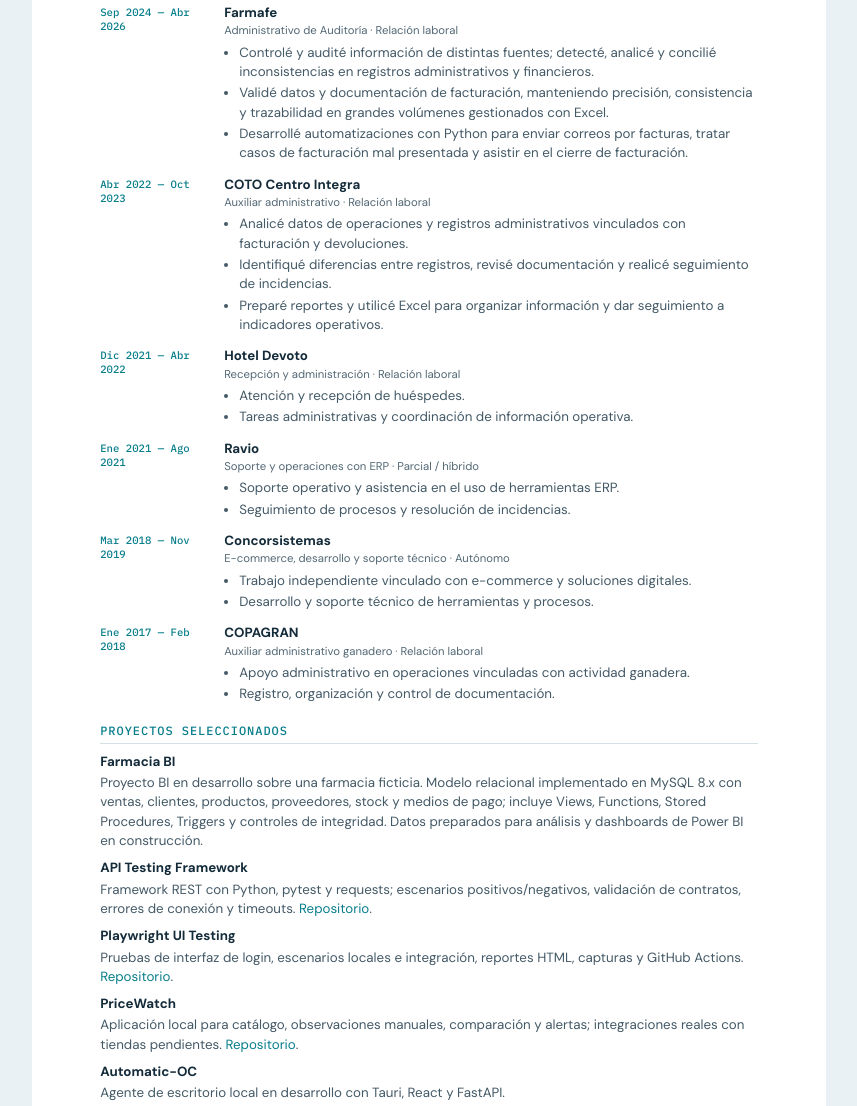
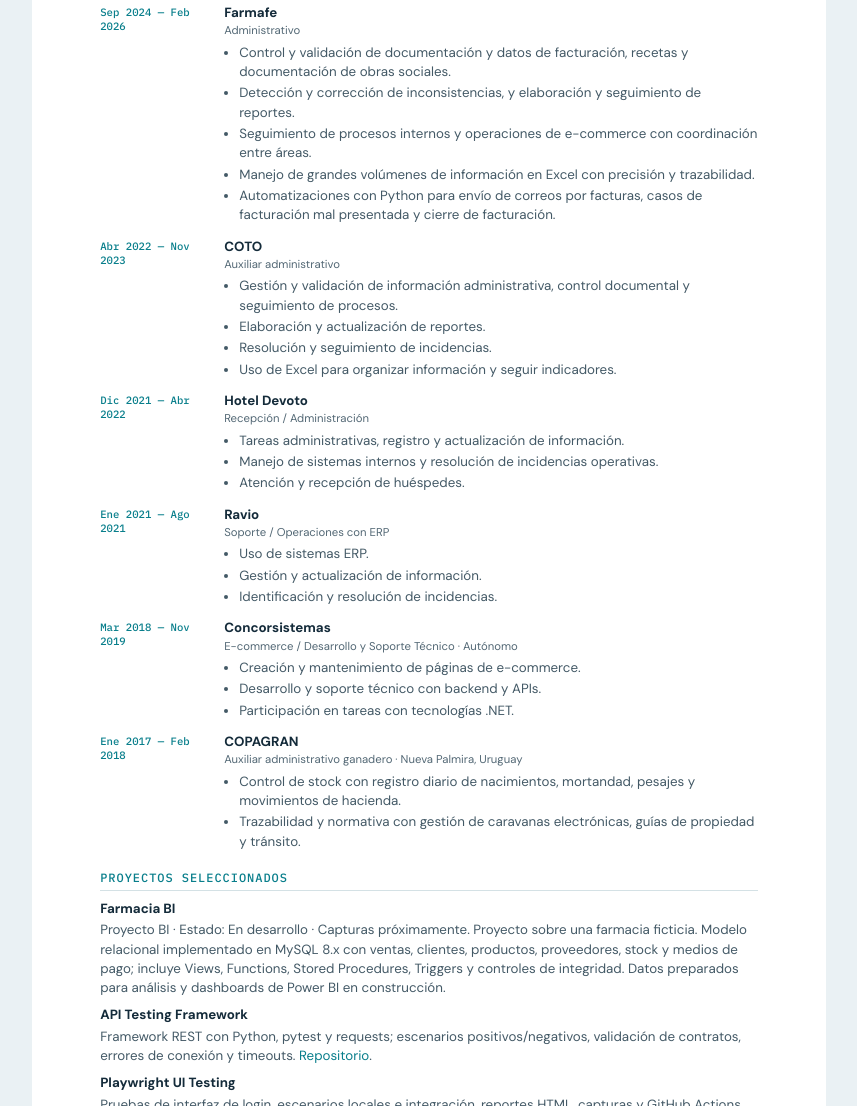
Before and after one commit to agustiininicabral/html, a plain HTML site: page cv.html in a window 1280 px wide. Shown: the part 576-1682 px from the top of the page, without its empty margins (211-1068 px from the left). Drawn offline with Linux system fonts and the light colour scheme.

Commit message:
Align bilingual CVs with verified employment history

```diff
--- a/cv.html
+++ b/cv.html
@@ -2,6 +2,9 @@
 <html lang="es-AR">
 <head>
 <meta charset="utf-8"><meta name="viewport" content="width=device-width,initial-scale=1">
+<meta property="og:locale" content="es_AR">
+<meta property="og:title" content="Agustín Cabral — CV profesional">
+<meta property="og:description" content="CV de Agustín Cabral — QA Automation, análisis de datos y tecnología.">
 <meta name="description" content="CV de Agustín Cabral — QA Automation, Data Analytics y tecnología.">
 <title>Agustín Cabral — CV</title>
 <link rel="preconnect" href="https://fonts.googleapis.com"><link rel="preconnect" href="https://fonts.gstatic.com" crossorigin>
@@ -23,28 +26,26 @@
 <p class="skill-line"><strong>Automatización:</strong> Git, GitHub Actions.</p>
 <p class="skill-line"><strong>Gestión:</strong> </p>
 </div></section>
-<section class="section"><h2>Experiencia laboral</h2>
-<div class="job"><div class="date">Sep 2024 — Abr 2026</div><div><h3>Farmafe</h3><p class="meta">Administrativo de Auditoría · Relación laboral</p><ul><li>Controlé y audité información de distintas fuentes; detecté, analicé y concilié inconsistencias en registros administrativos y financieros.</li><li>Validé datos y documentación de facturación, manteniendo precisión, consistencia y trazabilidad en grandes volúmenes gestionados con Excel.</li><li>Desarrollé automatizaciones con Python para enviar correos por facturas, tratar casos de facturación mal presentada y asistir en el cierre de facturación.</li></ul></div></div>
-<div class="job"><div class="date">Abr 2022 — Oct 2023</div><div><h3>COTO Centro Integra</h3><p class="meta">Auxiliar administrativo · Relación laboral</p><ul><li>Analicé datos de operaciones y registros administrativos vinculados con facturación y devoluciones.</li><li>Identifiqué diferencias entre registros, revisé documentación y realicé seguimiento de incidencias.</li><li>Preparé reportes y utilicé Excel para organizar información y dar seguimiento a indicadores operativos.</li></ul></div></div>
-<div class="job"><div class="date">Dic 2021 — Abr 2022</div><div><h3>Hotel Devoto</h3><p class="meta">Recepción y administración · Relación laboral</p><ul><li>Atención y recepción de huéspedes.</li><li>Tareas administrativas y coordinación de información operativa.</li></ul></div></div>
-<div class="job"><div class="date">Ene 2021 — Ago 2021</div><div><h3>Ravio</h3><p class="meta">Soporte y operaciones con ERP · Parcial / híbrido</p><ul><li>Soporte operativo y asistencia en el uso de herramientas ERP.</li><li>Seguimiento de procesos y resolución de incidencias.</li></ul></div></div>
-<div class="job"><div class="date">Mar 2018 — Nov 2019</div><div><h3>Concorsistemas</h3><p class="meta">E-commerce, desarrollo y soporte técnico · Autónomo</p><ul><li>Trabajo independiente vinculado con e-commerce y soluciones digitales.</li><li>Desarrollo y soporte técnico de herramientas y procesos.</li></ul></div></div>
-<div class="job"><div class="date">Ene 2017 — Feb 2018</div><div><h3>COPAGRAN</h3><p class="meta">Auxiliar administrativo ganadero · Relación laboral</p><ul><li>Apoyo administrativo en operaciones vinculadas con actividad ganadera.</li><li>Registro, organización y control de documentación.</li></ul></div></div>
-</section>
+<section class="section"><h2>Experiencia laboral</h2><div class="job"><div class="date">Sep 2024 — Feb 2026</div><div><h3>Farmafe</h3><p class="meta">Administrativo</p><ul><li>Control y validación de documentación y datos de facturación, recetas y documentación de obras sociales.</li><li>Detección y corrección de inconsistencias, y elaboración y seguimiento de reportes.</li><li>Seguimiento de procesos internos y operaciones de e-commerce con coordinación entre áreas.</li><li>Manejo de grandes volúmenes de información en Excel con precisión y trazabilidad.</li><li>Automatizaciones con Python para envío de correos por facturas, casos de facturación mal presentada y cierre de facturación.</li></ul></div></div>
+<div class="job"><div class="date">Abr 2022 — Nov 2023</div><div><h3>COTO</h3><p class="meta">Auxiliar administrativo</p><ul><li>Gestión y validación de información administrativa, control documental y seguimiento de procesos.</li><li>Elaboración y actualización de reportes.</li><li>Resolución y seguimiento de incidencias.</li><li>Uso de Excel para organizar información y seguir indicadores.</li></ul></div></div>
+<div class="job"><div class="date">Dic 2021 — Abr 2022</div><div><h3>Hotel Devoto</h3><p class="meta">Recepción / Administración</p><ul><li>Tareas administrativas, registro y actualización de información.</li><li>Manejo de sistemas internos y resolución de incidencias operativas.</li><li>Atención y recepción de huéspedes.</li></ul></div></div>
+<div class="job"><div class="date">Ene 2021 — Ago 2021</div><div><h3>Ravio</h3><p class="meta">Soporte / Operaciones con ERP</p><ul><li>Uso de sistemas ERP.</li><li>Gestión y actualización de información.</li><li>Identificación y resolución de incidencias.</li></ul></div></div>
+<div class="job"><div class="date">Mar 2018 — Nov 2019</div><div><h3>Concorsistemas</h3><p class="meta">E-commerce / Desarrollo y Soporte Técnico · Autónomo</p><ul><li>Creación y mantenimiento de páginas de e-commerce.</li><li>Desarrollo y soporte técnico con backend y APIs.</li><li>Participación en tareas con tecnologías .NET.</li></ul></div></div>
+<div class="job"><div class="date">Ene 2017 — Feb 2018</div><div><h3>COPAGRAN</h3><p class="meta">Auxiliar administrativo ganadero · Nueva Palmira, Uruguay</p><ul><li>Control de stock con registro diario de nacimientos, mortandad, pesajes y movimientos de hacienda.</li><li>Trazabilidad y normativa con gestión de caravanas electrónicas, guías de propiedad y tránsito.</li></ul></div></div></section>
 <section class="section"><h2>Proyectos seleccionados</h2>
-<div class="project"><h3>Farmacia BI</h3><p>Proyecto BI en desarrollo sobre una farmacia ficticia. Modelo relacional implementado en MySQL 8.x con ventas, clientes, productos, proveedores, stock y medios de pago; incluye Views, Functions, Stored Procedures, Triggers y controles de integridad. Datos preparados para análisis y dashboards de Power BI en construcción.</p></div>
+<div class="project"><h3>Farmacia BI</h3><p>Proyecto BI · Estado: En desarrollo · Capturas próximamente. Proyecto sobre una farmacia ficticia. Modelo relacional implementado en MySQL 8.x con ventas, clientes, productos, proveedores, stock y medios de pago; incluye Views, Functions, Stored Procedures, Triggers y controles de integridad. Datos preparados para análisis y dashboards de Power BI en construcción.</p></div>
 <div class="project"><h3>API Testing Framework</h3><p>Framework REST con Python, pytest y requests; escenarios positivos/negativos, validación de contratos, errores de conexión y timeouts. <a href="https://github.com/agustiininicabral/api-testing-framework">Repositorio</a>.</p></div>
 <div class="project"><h3>Playwright UI Testing</h3><p>Pruebas de interfaz de login, escenarios locales e integración, reportes HTML, capturas y GitHub Actions. <a href="https://github.com/agustiininicabral/playwright-ui-testing">Repositorio</a>.</p></div>
 <div class="project"><h3>PriceWatch</h3><p>Aplicación local para catálogo, observaciones manuales, comparación y alertas; integraciones reales con tiendas pendientes. <a href="https://github.com/agustiininicabral/pricewatch">Repositorio</a>.</p></div>
 <div class="project"><h3>Automatic-OC</h3><p>Agente de escritorio local en desarrollo con Tauri, React y FastAPI.</p></div>
-<div class="project"><h3>n8n Automation Portfolio</h3><p>Ocho workflows educativos con validaciones automatizadas; importación y ejecución real pendientes de verificar. <a href="https://github.com/agustiininicabral/n8n-automation-portfolio">Repositorio</a>.</p></div>
+<div class="project"><h3>n8n Automation Portfolio</h3><p>Estado: Pendiente de validar. Ocho workflows educativos con validaciones automatizadas; importación y ejecución real pendientes de verificar. <a href="https://github.com/agustiininicabral/n8n-automation-portfolio">Repositorio</a>.</p></div>
 </section>
 <section class="section"><h2>Formación académica</h2>
 <div class="edu"><strong>ITBA — Ingeniería en Petróleo</strong><span>Mar 2021 — Ago 2024 · 33 materias aprobadas, con base en matemática, estadística y programación.</span></div>
 <div class="edu"><strong>UTN — Análisis de Sistemas</strong><span>Feb 2017 — Mar 2019 · Análisis de Sistemas, cursado parcial.</span></div>
 </section>
 <section class="section"><h2>Cursos y certificaciones</h2><div class="courses">
-<div><h3>Gestión de proyectos</h3><ul><li>IBM — Project Management Fundamentals (nov. 2026).</li><li>Academia 3E — Metodologías ágiles, 20 h: Scrum, Kanban y Design Thinking (nov. 2026).</li><li>Santander — Gestión efectiva de proyectos y equipos (2026).</li></ul></div>
+<div><h3>Gestión de proyectos</h3><ul><li>IBM — Project Management Fundamentals (nov. 2026).</li><!-- Credly verification URL: add only when a verified link is available. --><li>Academia 3E — Metodologías ágiles, 20 h: Scrum, Kanban y Design Thinking (nov. 2026).</li><li>Santander — Gestión efectiva de proyectos y equipos (2026).</li></ul></div>
 <div><h3>Datos y BI</h3><ul><li>Coderhouse — Data Analytics Flex (oct.–dic. 2025).</li><li>Santander — Python (oct. 2026).</li><li>Santander — Power BI Intermedio: Análisis y Modelado de Datos (sept. 2026).</li><li>LinkedIn Learning — Desafíos IT: consultas SQL; Obtención y preparación de datos con Power Query (PL-300); SQL Server 2019 esencial; Aprende SAP ERP; Bases de datos SQL en Microsoft Fabric; Azure: Bases de datos SQL (dic. 2025).</li><li>Santander — Excel y herramientas para internacionalizar pymes (2026).</li></ul></div>
 <div><h3>QA & Testing</h3><ul><li>Coderhouse — Testing QA Manual (nov. 2025–feb. 2026; certificado emitido en mar. 2026).</li></ul></div>
 <div><h3>Otras formaciones</h3><ul><li>Santander — Negociación (2026).</li></ul></div>
```
